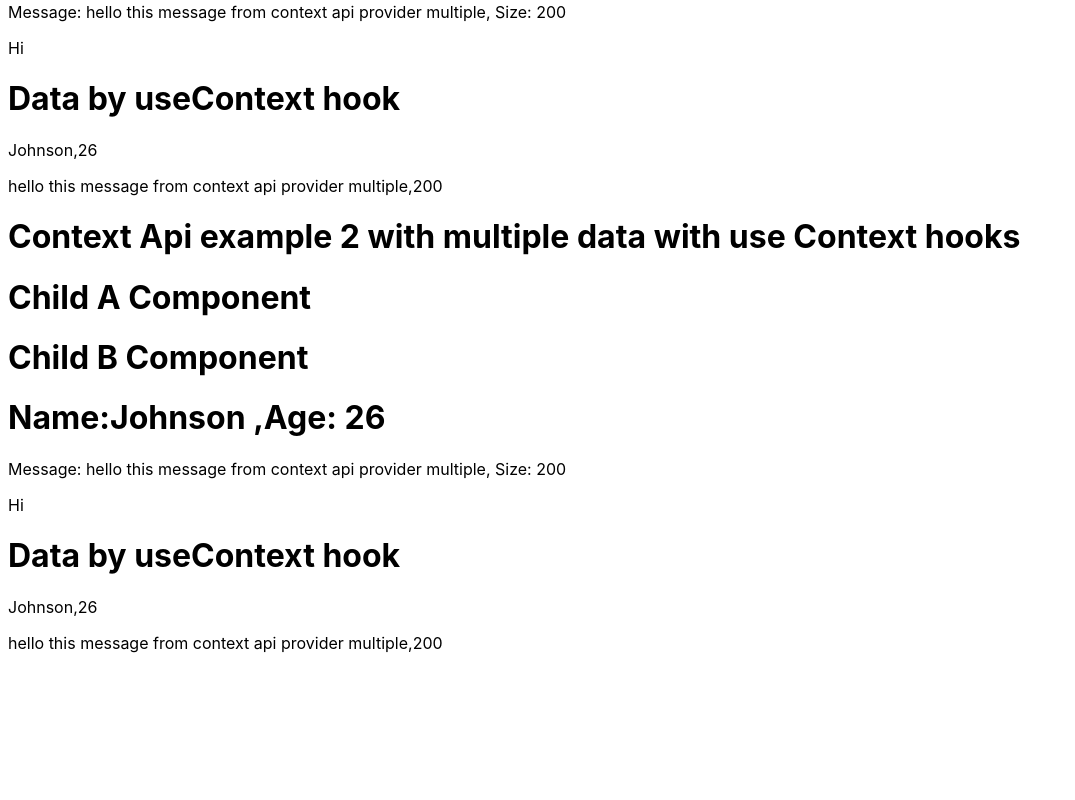
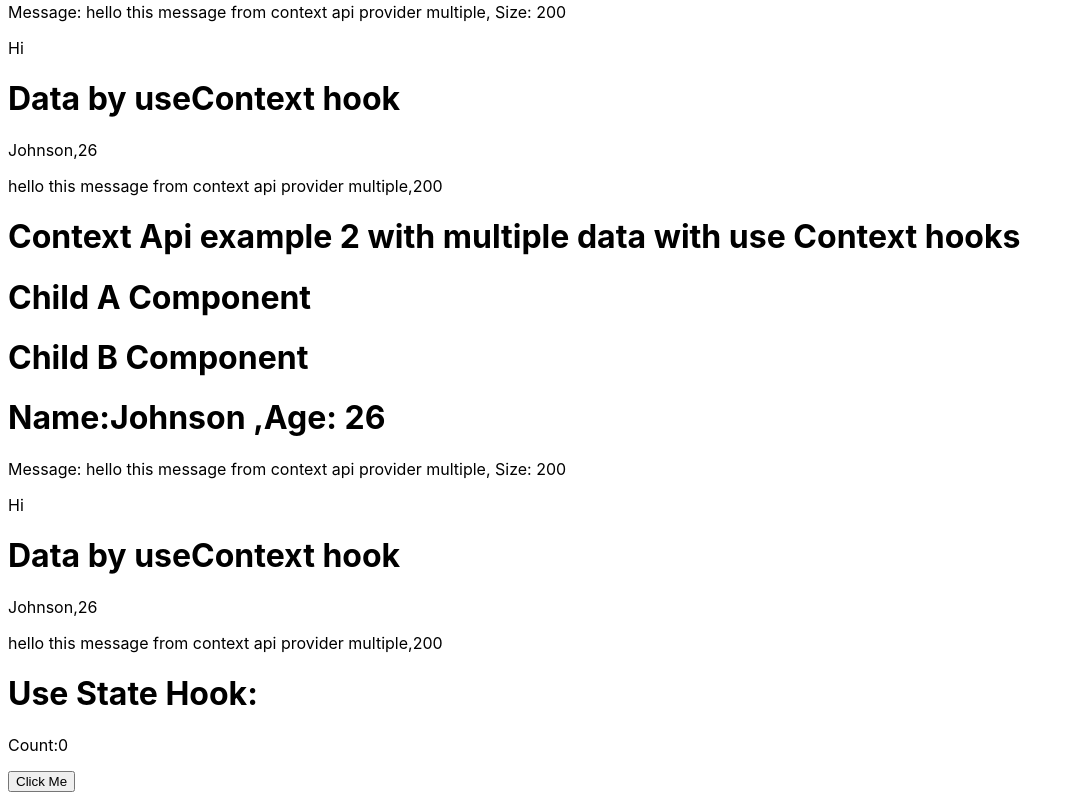
Before and after one commit to divesh-sharma/react-hooks, a React (Create React App) app: page / in a window 1280 px wide. Shown: the part 705-1505 px from the top of the page, without its empty margins (0-1075 px from the left). Before the commit the page ends 1374 px from the top, so only its background shows below. Built offline with nearby package versions, Linux system fonts and the light colour scheme.

Commit message:
UseState Hook

```diff
--- a/src/App.js
+++ b/src/App.js
@@ -3,6 +3,7 @@ import './style.css';
 import { ContextApiProvider } from './ContextApi';
 import ChildA from './ChildA';
 import { ContextApiMultipleProvider } from './ContextApiMultiple';
+import UseState from './UseState';
 
 export default function App() {
   return (
@@ -22,10 +23,14 @@ export default function App() {
       </div>
 
       <div>
-      <h1>Context Api example 2 with multiple data with use Context hooks</h1>
-      <ContextApiMultipleProvider>
+        <h1>Context Api example 2 with multiple data with use Context hooks</h1>
+        <ContextApiMultipleProvider>
           <ChildA />
         </ContextApiMultipleProvider>
+      </div>
+
+      <div>
+        <UseState />
       </div>
     </div>
   );
--- /dev/null
+++ b/src/UseState.js
@@ -0,0 +1,17 @@
+import React, { useState } from 'react';
+
+export default function UseState() {
+  const [count, setCount] = useState(0);
+  const [user, setUser] = useState();
+  function increment() {
+    setCount(count + 1);
+  }
+
+  return (
+    <div>
+      <h1>Use State Hook:</h1>
+      <p>Count:{count}</p>
+      <button onClick={increment}>Click Me</button>
+    </div>
+  );
+}
```
